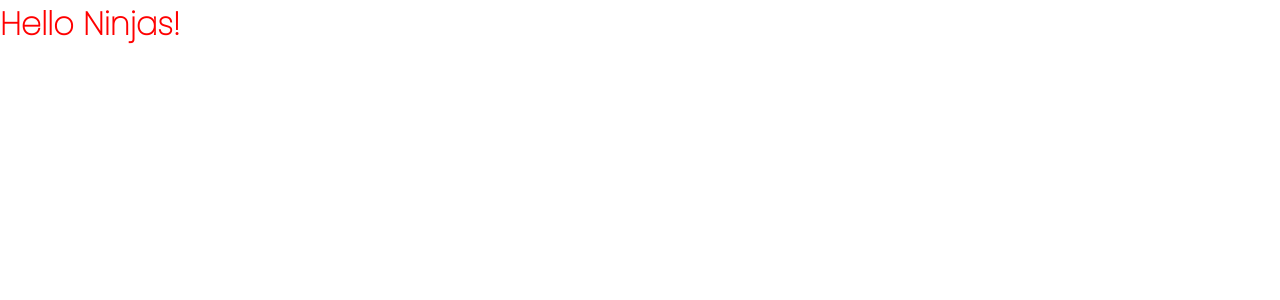
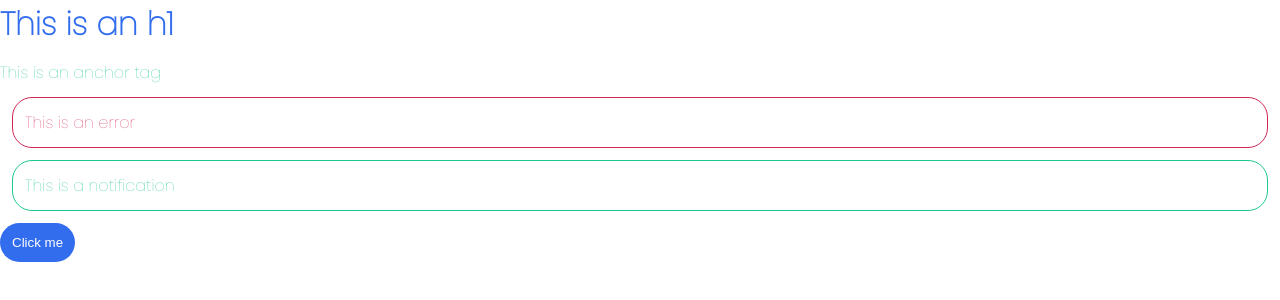
Before and after one commit to reinertisa/complete-sass-tutorial, a website: page index.html in a window 1280 px wide. Drawn offline with Linux system fonts and the light colour scheme.

Commit message:
define scss variables

```diff
--- a/index.html
+++ b/index.html
@@ -8,6 +8,10 @@
   <title>Complete SASS</title>
 </head>
 <body>
-  <h1><a href="#">Hello Ninjas!</a></h1>
+  <h1>This is an h1</h1>
+  <a href="#">This is an anchor tag</a>
+  <p class="error">This is an error</p>
+  <p class="notification">This is a notification</p>
+  <button>Click me</button>
 </body>
 </html>
--- a/index.scss
+++ b/index.scss
@@ -28,8 +28,53 @@ img {
   max-width: 100%;
 }
 
+// theme colors
+$primary: #326dee;
+$secondary: #1ac888;
+$error: #d32752;
+$info: #f6c31c;
+
+// spacing
+$base-padding: 0.75rem;
+$base-margin: 0.75rem;
+
+// borders
+$base-border-thickness: 1px;
+$base-border-radius: 20px;
+
 h1 {
-  a {
-    color: red;
-  }
+  color: $primary;
+  margin-bottom: $base-margin;
 }
+
+a {
+  color: $secondary;
+}
+
+button {
+  color: white;
+  border: 0;
+  background: $primary;
+  border-radius: $base-border-radius;
+  padding: $base-padding;
+}
+
+.error {
+  color: $error;
+  border-color: $error;
+  border-style: solid;
+  margin: $base-margin;
+  padding: $base-padding;
+  border-radius: $base-border-radius;
+  border-width: $base-border-thickness;
+}
+
+.notification {
+  color: $secondary;
+  border-color: $secondary;
+  border-style: solid;
+  margin: $base-margin;
+  padding: $base-padding;
+  border-radius: $base-border-radius;
+  border-width: $base-border-thickness;
+}
```
Also changed, not shown: css/index.css.
